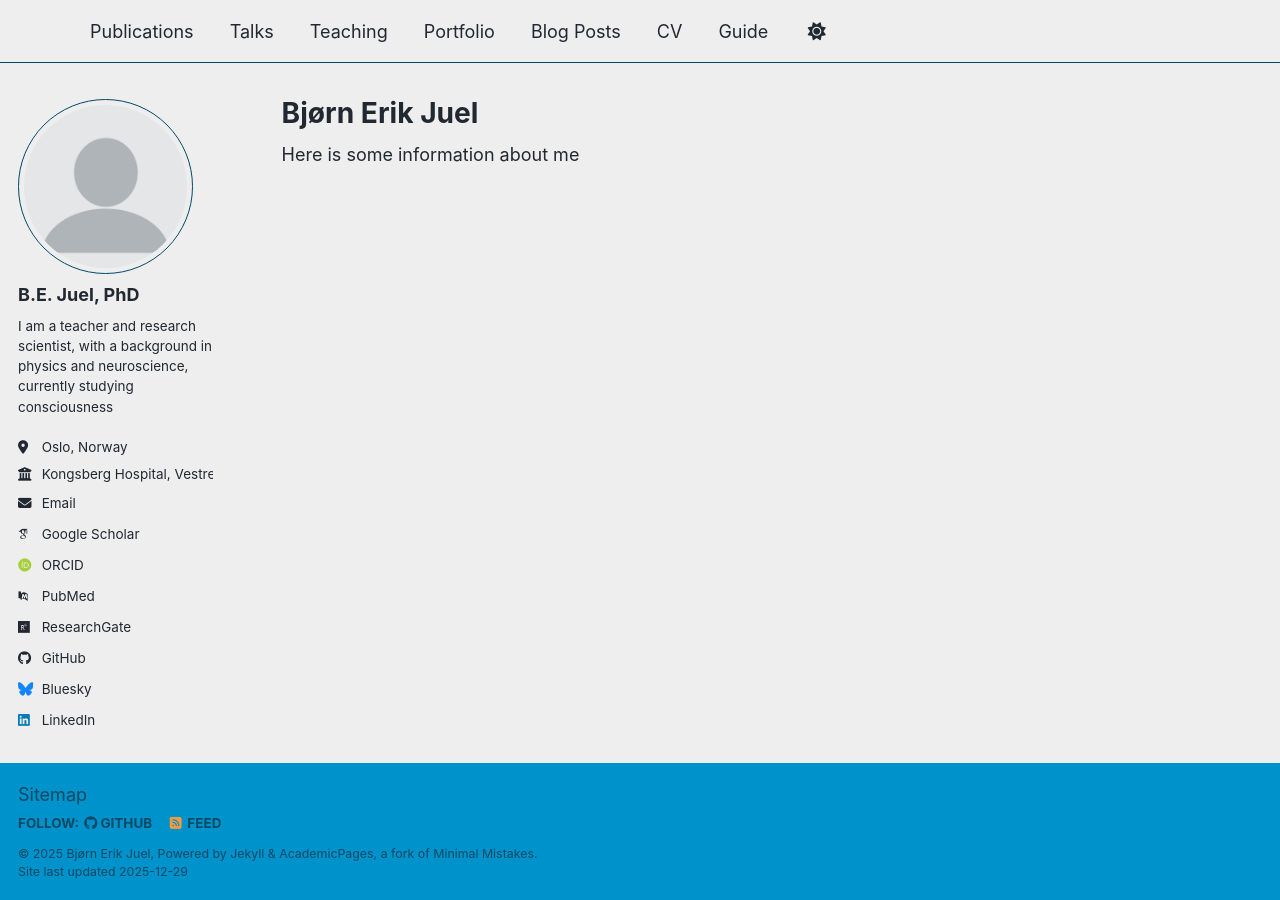
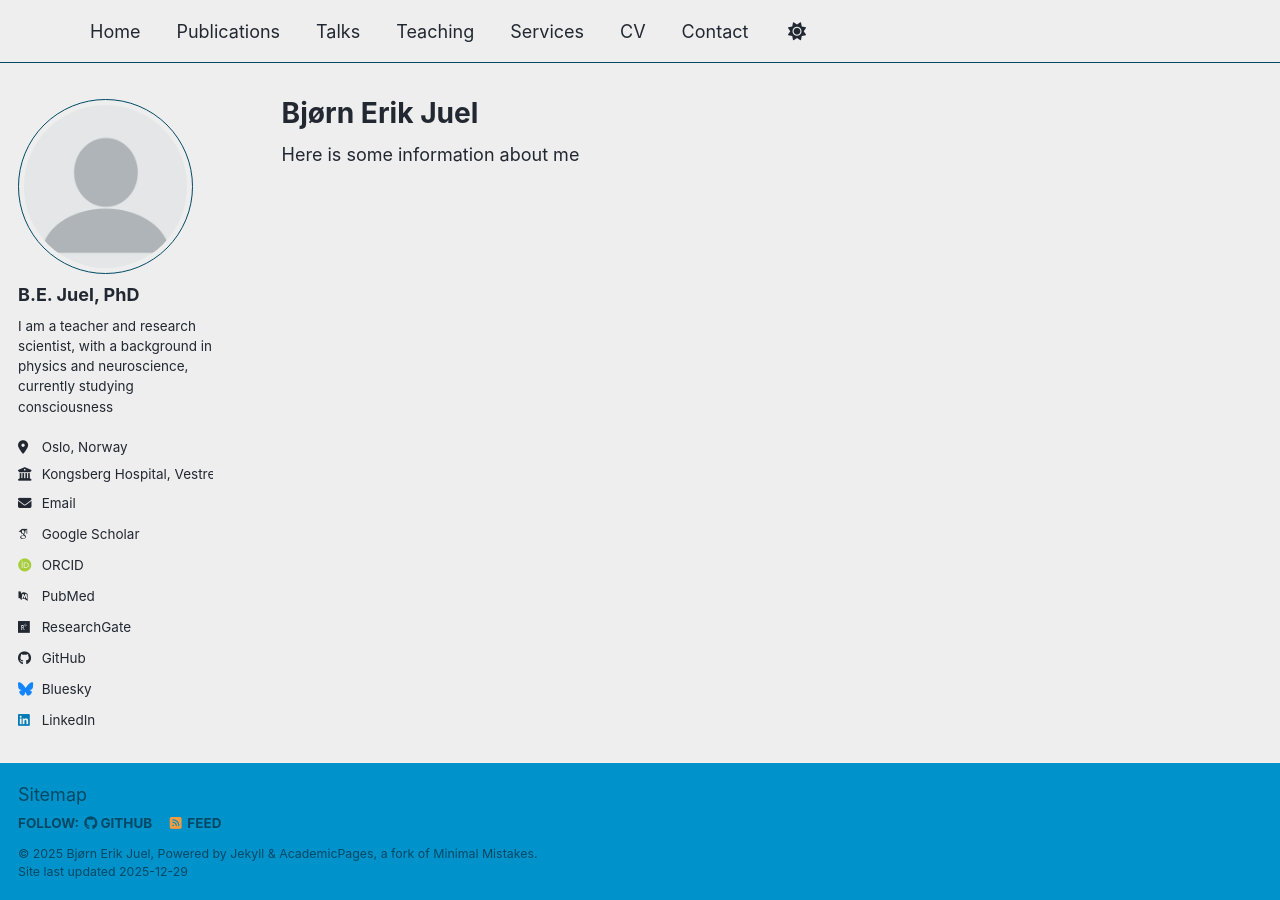
Before and after one commit to bjorneju/bjorneju.github.io, a Jekyll site: the page built from _pages/about.md, in a window 1280 px wide. Built offline with Jekyll 4.4.1, drawn with Linux system fonts in a browser that asks for light colours; some web fonts are replaced; a script bundle is joined from its source files by our own code; library files that are not in the unit come from our copies.

Commit message:
Update navigation.yml

```diff
--- a/_data/navigation.yml
+++ b/_data/navigation.yml
@@ -8,6 +8,9 @@
 #      Markdown formatted page while the second is generated using JSON.
 
 main:
+  - title: "Home"
+    url: /about/
+
   - title: "Publications"
     url: /publications/
 
@@ -17,11 +20,8 @@ main:
   - title: "Teaching"
     url: /teaching/
 
-  - title: "Portfolio"
-    url: /portfolio/
-
-  - title: "Blog Posts"
-    url: /year-archive/
+  - title: "Services"
+    url: /services/
 
   - title: "CV"
     url: /cv/
@@ -29,5 +29,5 @@ main:
   # - title: "CV"
   #   url: /cv-json/
 
-  - title: "Guide"
+  - title: "Contact"
     url: /markdown/
```
